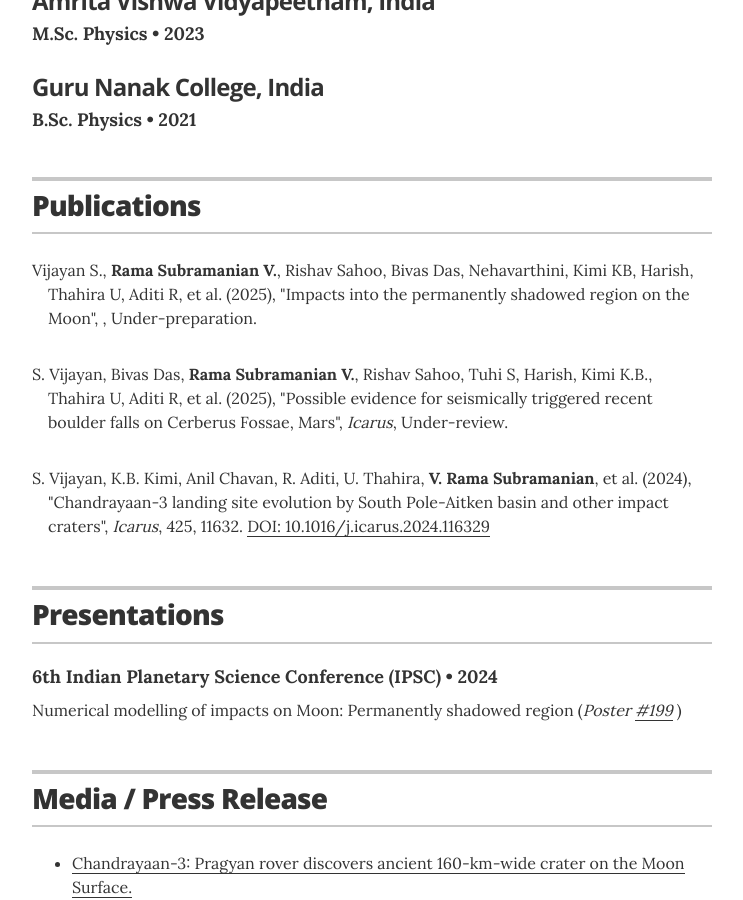
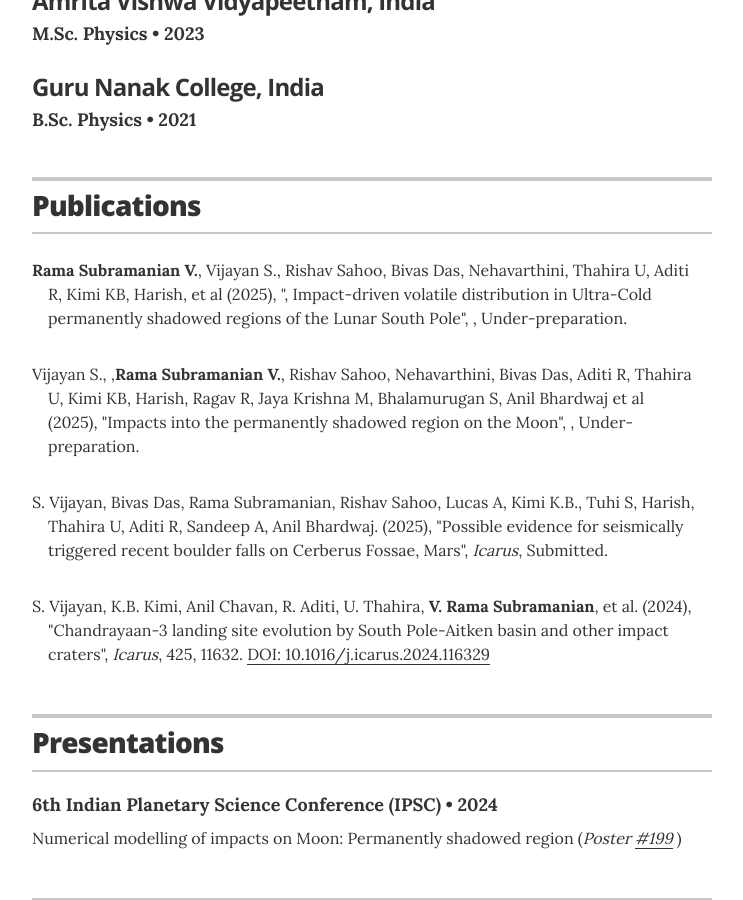
Before and after one commit to rasnv/rasnv.github.io, a Jekyll site: the page built from index.html, in a window 1280 px wide and 900 px high, scrolled down 844 px. Shown: the whole window, without its empty margins (268-1011 px from the left). Built offline with Jekyll 4.4.1, drawn with Linux system fonts in a browser that asks for light colours.

Commit message:
Update publications.yml

```diff
--- a/_data/publications.yml
+++ b/_data/publications.yml
@@ -1,17 +1,24 @@
 # Publications
+- title: ', Impact-driven volatile distribution in Ultra-Cold permanently shadowed regions of the Lunar South Pole'
+  authors: '<b>Rama Subramanian V.</b>, Vijayan S., Rishav Sahoo, Bivas Das, Nehavarthini, Thahira U, Aditi R, Kimi KB, Harish, et al'
+#  journal: Icarus
+#  volume: 128
+  year: 2025
+  pages: Under-preparation
+
 - title: 'Impacts into the permanently shadowed region on the Moon'
-  authors: 'Vijayan S., <b>Rama Subramanian V.</b>, Rishav Sahoo, Bivas Das, Nehavarthini, Kimi KB, Harish, Thahira U, Aditi R, et al.'
+  authors: 'Vijayan S., ,<b>Rama Subramanian V.</b>, Rishav Sahoo, Nehavarthini, Bivas Das, Aditi R, Thahira U, Kimi KB, Harish, Ragav R, Jaya Krishna M, Bhalamurugan S, Anil Bhardwaj et al'
 #  journal: Icarus
 #  volume: 128
   year: 2025
   pages: Under-preparation
 
 - title: 'Possible evidence for seismically triggered recent boulder falls on Cerberus Fossae, Mars'
-  authors: 'S. Vijayan, Bivas Das, <b>Rama Subramanian V.</b>, Rishav Sahoo, Tuhi S, Harish, Kimi K.B., Thahira U, Aditi R, et al.'
+  authors: 'S. Vijayan, Bivas Das, Rama Subramanian, Rishav Sahoo, Lucas A, Kimi K.B., Tuhi S, Harish, Thahira U, Aditi R, Sandeep A, Anil Bhardwaj.'
   journal: Icarus
 #  volume: 128
   year: 2025
-  pages: Under-review
+  pages: Submitted
 #  doi: https://doi.org/10.1029/2022JE007567
 #  pdf: 'pdfs/Tai_Udovicic_et_al_2023_accepted.pdf'
 
```
